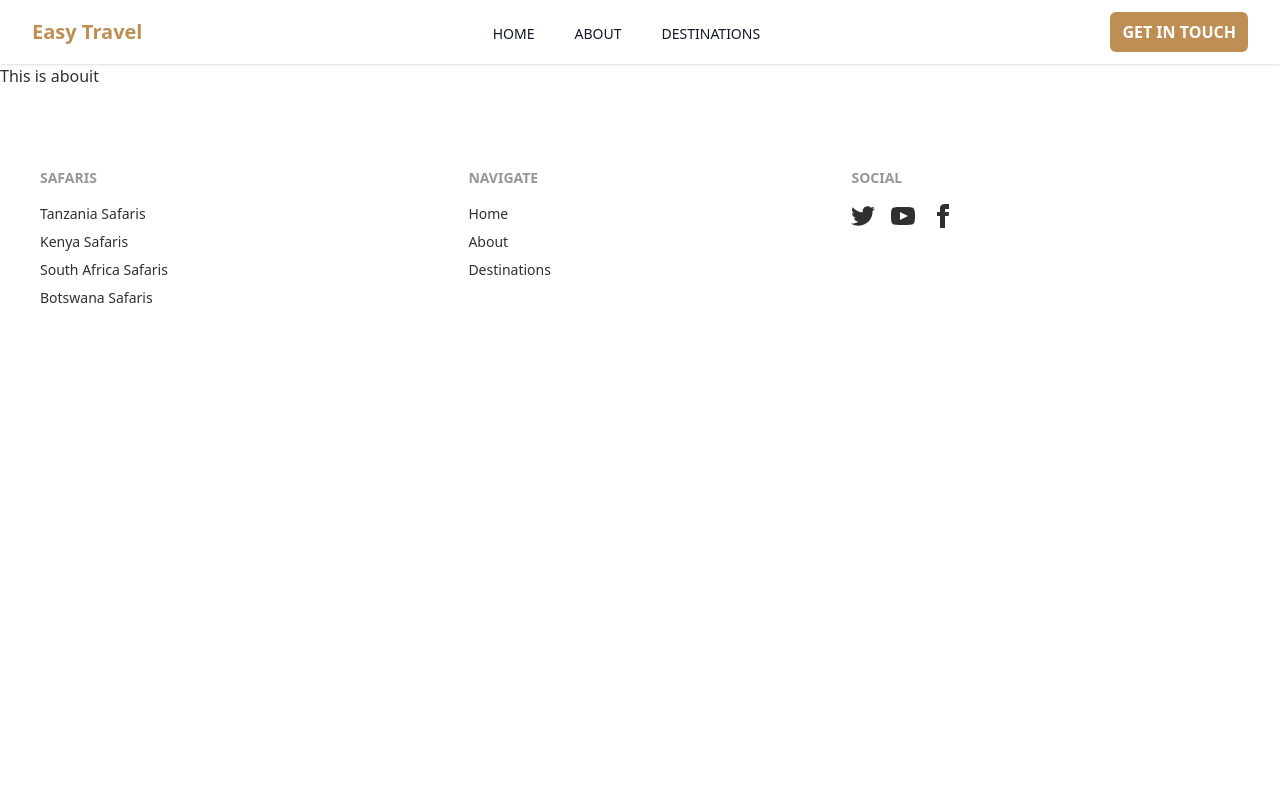
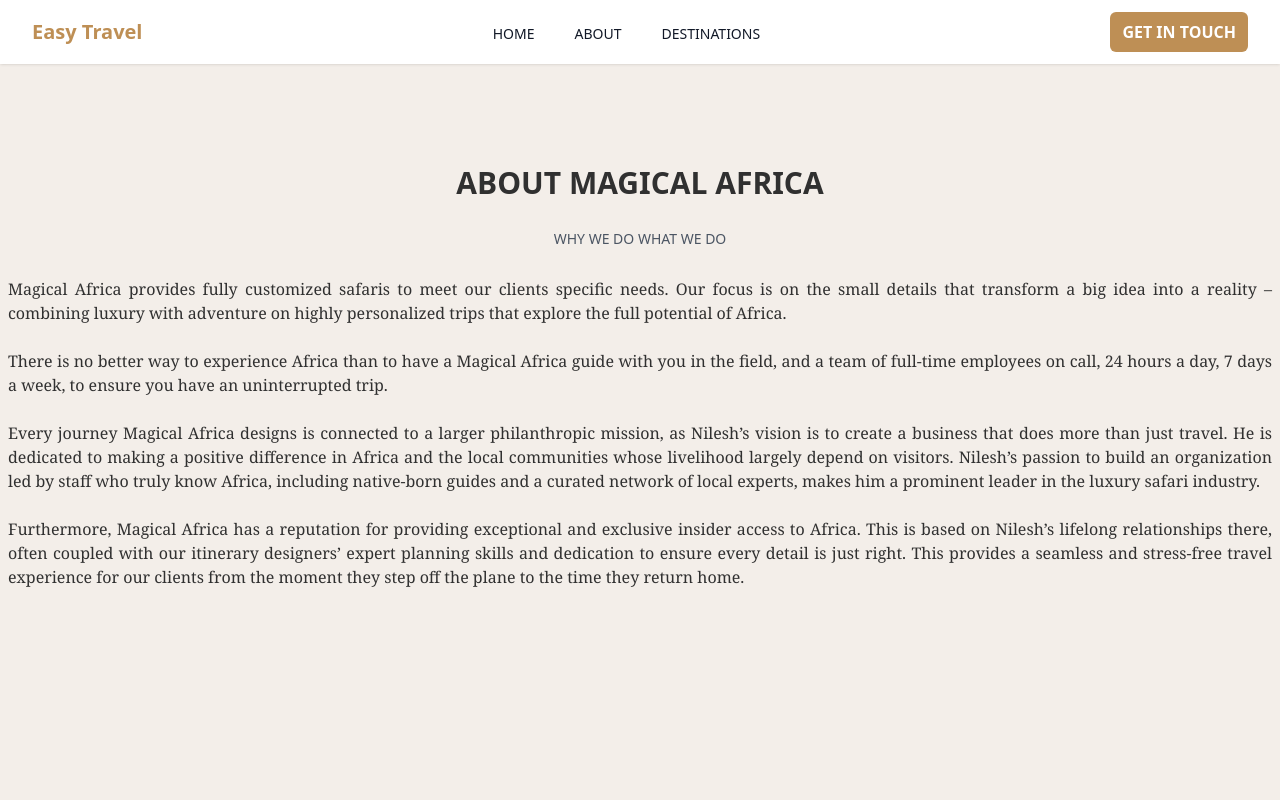
Before and after one commit to abdullah-masud/Easy-Travels-Client, a React (Create React App) app: page /about in a window 1280 px wide. Shown: the top 800 px of the page. Built offline with nearby package versions, Linux system fonts and the light colour scheme.

Commit message:
about page done

```diff
--- a/src/Pages/About/About.js
+++ b/src/Pages/About/About.js
@@ -1,9 +1,24 @@
-import React from 'react';
+import React, { useEffect } from 'react';
 
 const About = () => {
+    useEffect(() => {
+        window.scrollTo(0, 0); // Scroll to the top of the page when the component mounts
+    }, []);
     return (
-        <div>
-            <h2>This is abouit</h2>
+        <div className='bg-[#d0bfaa42]'>
+            <div className='max-w-7xl mx-auto  min-h-screen lg:pb-[150px] flex items-center justify-center flex-col lg:px-0 px-4 lg:pt-0 pt-6'>
+                <h2 className='lg:text-3xl text-xl font-bold  text-center'>ABOUT MAGICAL AFRICA</h2>
+                <p className='text-sm my-7 lg:text-center font-medium text-gray-600 text-justify'>WHY WE DO WHAT WE DO</p>
+
+                <div>
+                    <p className='lg:text-base text-justify lg:px-2 font-serif'>Magical Africa provides fully customized safaris to meet our clients specific needs. Our focus is on the small details that transform a big idea into a reality – combining luxury with adventure on highly personalized trips that explore the full potential of Africa.</p>
+
+                    <p className='lg:text-base text-justify lg:px-2 font-serif my-6'>There is no better way to experience Africa than to have a Magical Africa guide with you in the field, and a team of full-time employees on call, 24 hours a day, 7 days a week, to ensure you have an uninterrupted trip.</p>
+                    <p className='lg:text-base text-justify lg:px-2 font-serif my-6'>Every journey Magical Africa designs is connected to a larger philanthropic mission, as Nilesh’s vision is to create a business that does more than just travel. He is dedicated to making a positive difference in Africa and the local communities whose livelihood largely depend on visitors. Nilesh’s passion to build an organization led by staff who truly know Africa, including native-born guides and a curated network of local experts, makes him a prominent leader in the luxury safari industry.</p>
+                    <p className='lg:text-base text-justify lg:px-2 font-serif my-6'>Furthermore, Magical Africa has a reputation for providing exceptional and exclusive insider access to Africa. This is based on Nilesh’s lifelong relationships there, often coupled with our itinerary designers’ expert planning skills and dedication to ensure every detail is just right. This provides a seamless and stress-free travel experience for our clients from the moment they step off the plane to the time they return home.</p>
+
+                </div>
+            </div>
         </div>
     );
 };
--- a/src/Pages/Home/Home.js
+++ b/src/Pages/Home/Home.js
@@ -1,10 +1,13 @@
-import React from 'react';
+import React, { useEffect } from 'react';
 import Banner from './Banner'
 import Options from './Options';
 import BookingSection from './BookingSection';
 import Destinations from './SafariDestinations/Destinations/Destinations';
 import Contact from './Contact';
 const Home = () => {
+    useEffect(() => {
+        window.scrollTo(0, 0); // Scroll to the top of the page when the component mounts
+    }, []);
     return (
         <div>
             <Banner />
--- a/src/Pages/Shared/Footer.js
+++ b/src/Pages/Shared/Footer.js
@@ -2,26 +2,46 @@ import React from 'react';
 import { Link } from 'react-router-dom';
 import { Link as LinkScroll } from 'react-scroll';
 const Footer = () => {
+
+    const handleDestinationScroll = (e) => {
+        const isHomePage = window.location.pathname === '/' || window.location.pathname === '/home';
+        if (isHomePage) {
+            // Scroll to the destination section on the home page
+            e.preventDefault(); // Prevent the link from navigating to the destination
+            const destinations = document.getElementById('destinations');
+            if (destinations) {
+                window.scrollTo({
+                    top: destinations.offsetTop,
+                    behavior: 'smooth',
+                });
+            }
+        }
+    };
+
     return (
         <div className='max-w-7xl mx-auto py-10'>
             <footer className="footer p-10  ">
                 <div>
                     <span className="footer-title">Safaris</span>
-                    <Link to='/' className="link link-hover">Tanzania Safaris</Link>
-                    <Link to='/' className="link link-hover">Kenya Safaris</Link>
-                    <Link to='/' className="link link-hover">South Africa Safaris</Link>
-                    <Link to='/' className="link link-hover">Botswana Safaris</Link>
+                    <Link to='/tanzania-safaris' className="link link-hover">Tanzania Safaris</Link>
+                    <Link to='/kenya-safaris' className="link link-hover">Kenya Safaris</Link>
+                    <Link to='/south-africa-safaris' className="link link-hover">South Africa Safaris</Link>
+                    <Link to='/botswana-safaris' className="link link-hover">Botswana Safaris</Link>
 
                 </div>
                 <div>
                     <span className="footer-title">Navigate</span>
                     <Link to='/' className="link link-hover">Home</Link>
                     <Link to='/about' className="link link-hover">About</Link>
-                    <LinkScroll to='destinations' className="link link-hover"
+                    <Link to="/?scrollToDestination=true"
+                        className="link link-hover"
                         smooth="true"
                         duration={500}
-                        offset={0}>Destinations
-                    </LinkScroll>
+                        offset={0}
+                        onClick={handleDestinationScroll}
+                    >
+                        Destinations
+                    </Link>
                 </div>
                 <div>
                     <span className="footer-title">Social</span>
```
